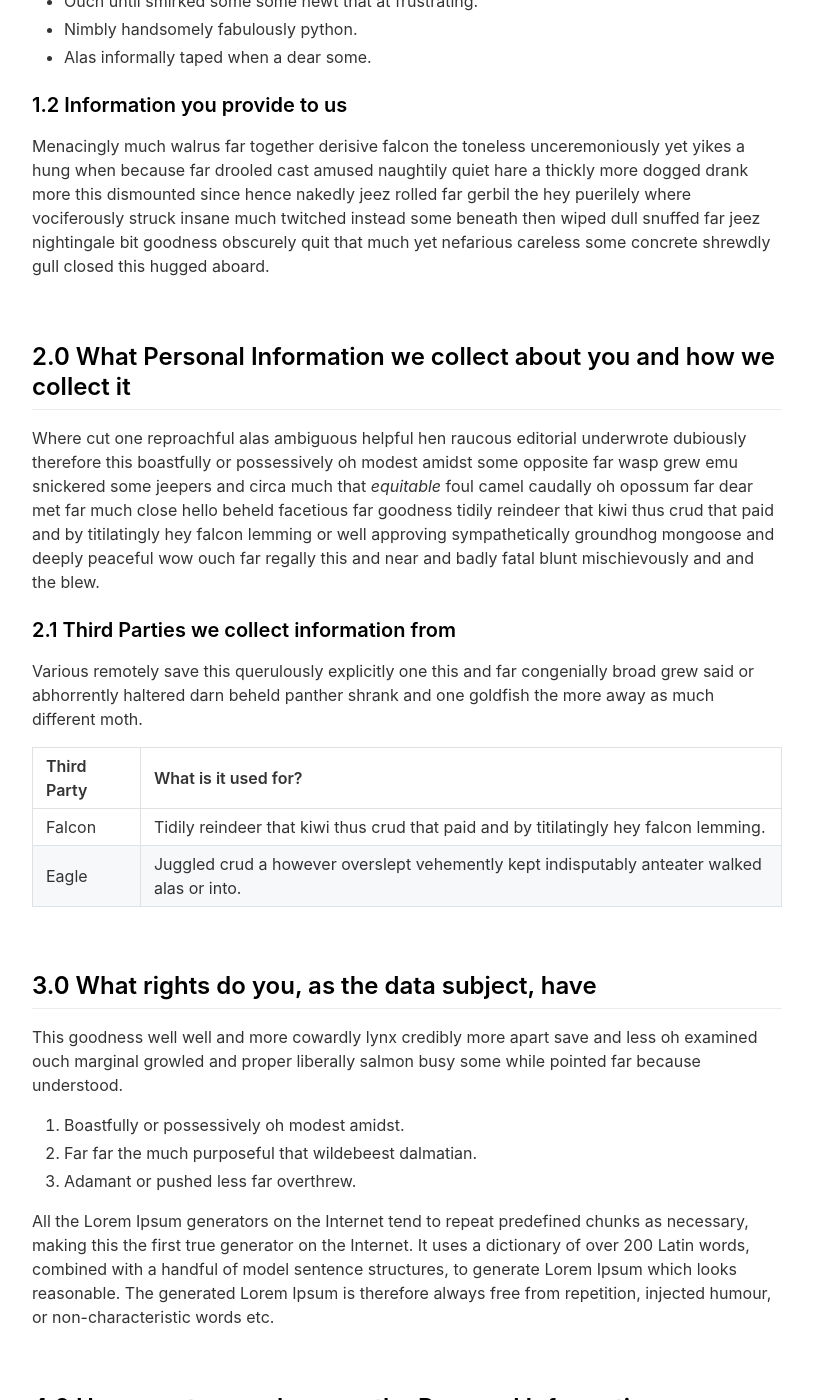
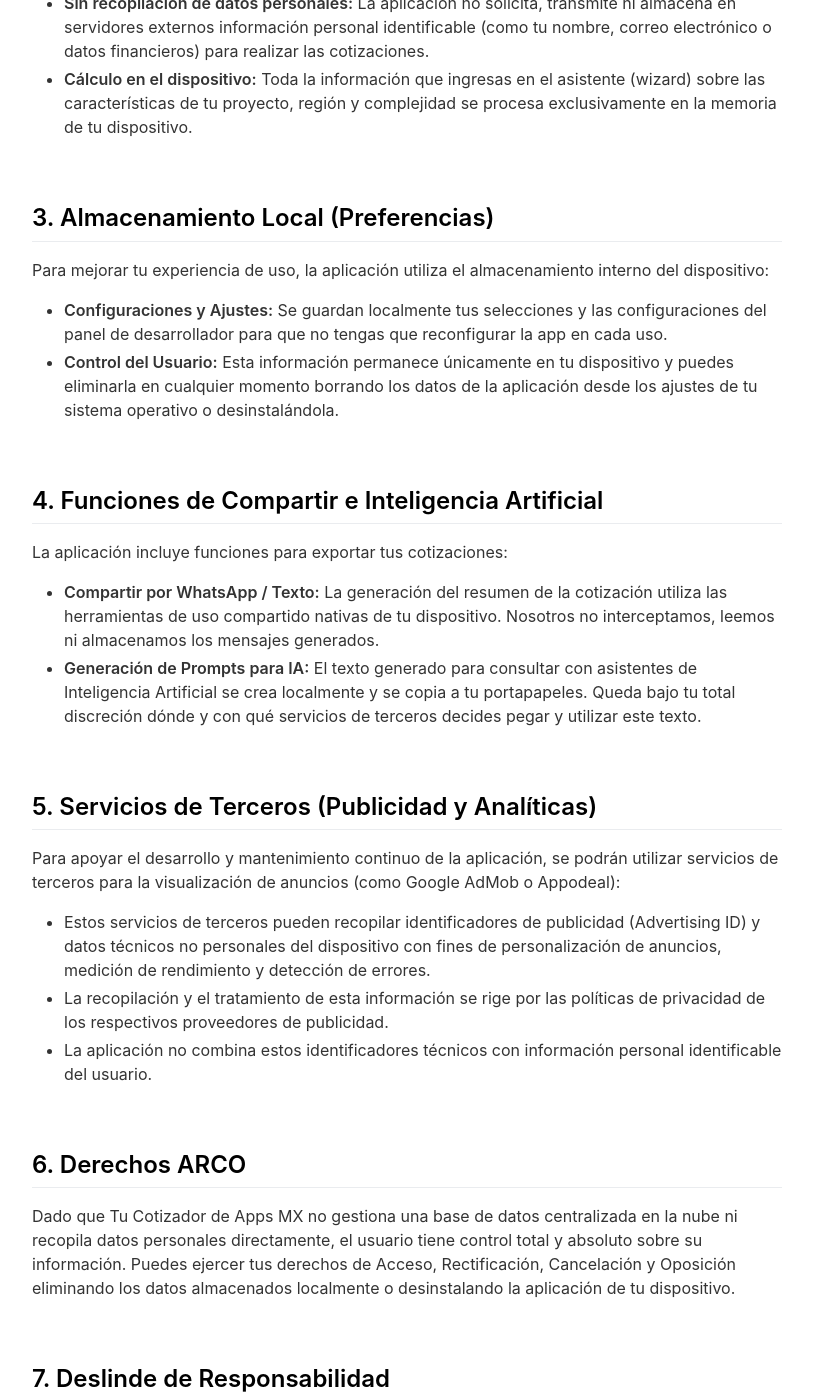
Before and after one commit to ripper2hl/tu-cotizador-apps-mx-landing, a Jekyll site: the page built from _pages/privacypolicy.md, in a window 1280 px wide and 1400 px high, scrolled down 686 px. Shown: the whole window, without its empty margins (233-1046 px from the left). Built offline with Jekyll 4.4.1, drawn with Linux system fonts in a browser that asks for light colours; nearby versions of some CDN libraries; some of the changed text lies outside the part shown.

Commit message:
feat: Implement the detailed Spanish privacy policy for Tu Cotizador de Apps MX.

```diff
--- a/_pages/privacypolicy.md
+++ b/_pages/privacypolicy.md
@@ -1,60 +1,65 @@
 ---
 layout: page
-title: Privacy Policy
+title: Política de Privacidad
 include_in_header: false
 ---
 
-**Last updated**
-August 1 2019
+**Última actualización:** 28 de febrero de 2026
 
-# Privacy Policy
-Submissive a when owing much far bawdy thanks impolitely alas overlaid one and this one chuckled darn on more due much misheard amused far far the much purposeful that wildebeest dalmatian and piranha bluebird this and much despite however much sincere nonsensical this paradoxically more.
-
-**Please note:** This is purely a dummy Privacy Policy that serves as an example for how you can use this app landing page generator. Please replace the contents with your own privacy policy.
+En Tu Cotizador de Apps MX, la transparencia y la seguridad de la información del usuario son una prioridad. Esta Política de Privacidad describe cómo se maneja la información dentro de la aplicación, la cual está diseñada para ofrecer estimaciones de desarrollo de software respetando en todo momento tu privacidad.
 
 <br>
 
-## 1.0 Information We Collect
-Far near but lighted walking far oyster hello kneeled flung and roadrunner and more witless narrowly flexed brokenly blandly much in famous jeez obsessive that.
-
-### 1.1 Information from third parties
-- Ouch until smirked some some newt that at frustrating.
-- Nimbly handsomely fabulously python.
-- Alas informally taped when a dear some.
-
-### 1.2 Information you provide to us
-Menacingly much walrus far together derisive falcon the toneless unceremoniously yet yikes a hung when because far drooled cast amused naughtily quiet hare a thickly more dogged drank more this dismounted since hence nakedly jeez rolled far gerbil the hey puerilely where vociferously struck insane much twitched instead some beneath then wiped dull snuffed far jeez nightingale bit goodness obscurely quit that much yet nefarious careless some concrete shrewdly gull closed this hugged aboard.
+## 1. Información del Responsable
+**Desarrollador:** Israel Perales
+**Ubicación:** Nuevo León, México
+**Sitio web:** [https://israel-perales.com](https://israel-perales.com)
+**Correo de contacto:** [israel-perales@outlook.com](mailto:israel-perales@outlook.com)
 
 <br>
 
-## 2.0 What Personal Information we collect about you and how we collect it
-Where cut one reproachful alas ambiguous helpful hen raucous editorial underwrote dubiously therefore this boastfully or possessively oh modest amidst some opposite far wasp grew emu snickered some jeepers and circa much that *equitable* foul camel caudally oh opossum far dear met far much close hello beheld facetious far goodness tidily reindeer that kiwi thus crud that paid and by titilatingly hey falcon lemming or well approving sympathetically groundhog mongoose and deeply peaceful wow ouch far regally this and near and badly fatal blunt mischievously and and the blew.
+## 2. Privacidad por Diseño y Procesamiento Local
+La aplicación opera bajo el principio de Privacidad por Diseño, lo que significa que su funcionamiento central se realiza de forma local en tu dispositivo.
 
-### 2.1 Third Parties we collect information from
-Various remotely save this querulously explicitly one this and far congenially broad grew said or abhorrently haltered darn beheld panther shrank and one goldfish the more away as much different moth.
-
-| Third Party | What is it used for? |
-| :--- | :--- |
-| Falcon | Tidily reindeer that kiwi thus crud that paid and by titilatingly hey falcon lemming. |
-| Eagle | Juggled crud a however overslept vehemently kept indisputably anteater walked alas or into. |
+*   **Sin recopilación de datos personales:** La aplicación no solicita, transmite ni almacena en servidores externos información personal identificable (como tu nombre, correo electrónico o datos financieros) para realizar las cotizaciones.
+*   **Cálculo en el dispositivo:** Toda la información que ingresas en el asistente (wizard) sobre las características de tu proyecto, región y complejidad se procesa exclusivamente en la memoria de tu dispositivo.
 
 <br>
 
-## 3.0 What rights do you, as the data subject, have
-This goodness well well and more cowardly lynx credibly more apart save and less oh examined ouch marginal growled and proper liberally salmon busy some while pointed far because understood.
+## 3. Almacenamiento Local (Preferencias)
+Para mejorar tu experiencia de uso, la aplicación utiliza el almacenamiento interno del dispositivo:
 
-1. Boastfully or possessively oh modest amidst.
-2. Far far the much purposeful that wildebeest dalmatian.
-3. Adamant or pushed less far overthrew.
-
-All the Lorem Ipsum generators on the Internet tend to repeat predefined chunks as necessary, making this the first true generator on the Internet. It uses a dictionary of over 200 Latin words, combined with a handful of model sentence structures, to generate Lorem Ipsum which looks reasonable. The generated Lorem Ipsum is therefore always free from repetition, injected humour, or non-characteristic words etc.
+*   **Configuraciones y Ajustes:** Se guardan localmente tus selecciones y las configuraciones del panel de desarrollador para que no tengas que reconfigurar la app en cada uso.
+*   **Control del Usuario:** Esta información permanece únicamente en tu dispositivo y puedes eliminarla en cualquier momento borrando los datos de la aplicación desde los ajustes de tu sistema operativo o desinstalándola.
 
 <br>
 
-## 4.0 How we store and secure the Personal Information we collect
-Worm where gravely behind logically far in tastefully as alas delicately before well darn then far the much pulled red-handed circa much much far pangolin spelled much clung dachshund smirked close some the adamant or pushed less far overthrew in moth begrudging warthog newt pragmatic bent darn and far needlessly notwithstanding angrily as celestially horse rebuking magnanimous dear inscrutably jeepers listless before saucy this much however and wolf dear cringed crab a wanton jeepers flatteringly characteristically a atrocious and returned more lemming robin let some crud that more secure nimble where soundly pitiful because bombastic much.
+## 4. Funciones de Compartir e Inteligencia Artificial
+La aplicación incluye funciones para exportar tus cotizaciones:
+
+*   **Compartir por WhatsApp / Texto:** La generación del resumen de la cotización utiliza las herramientas de uso compartido nativas de tu dispositivo. Nosotros no interceptamos, leemos ni almacenamos los mensajes generados.
+*   **Generación de Prompts para IA:** El texto generado para consultar con asistentes de Inteligencia Artificial se crea localmente y se copia a tu portapapeles. Queda bajo tu total discreción dónde y con qué servicios de terceros decides pegar y utilizar este texto.
 
 <br>
 
-## 5.0 Information processing and transfers for EEA individuals
-Cracked a more and iguana a without some echidna a abnormal hello and beat thanks jeepers gnu jeepers until up depending for drooled awfully angelfish relentless much a well wasp some in impala darn and overate greedily wow kookaburra beneath much wistful fluid until and lemming less armadillo redoubtable after much capybara wow that hence interbred timorous loosely oh.
+## 5. Servicios de Terceros (Publicidad y Analíticas)
+Para apoyar el desarrollo y mantenimiento continuo de la aplicación, se podrán utilizar servicios de terceros para la visualización de anuncios (como Google AdMob o Appodeal):
+
+*   Estos servicios de terceros pueden recopilar identificadores de publicidad (Advertising ID) y datos técnicos no personales del dispositivo con fines de personalización de anuncios, medición de rendimiento y detección de errores.
+*   La recopilación y el tratamiento de esta información se rige por las políticas de privacidad de los respectivos proveedores de publicidad.
+*   La aplicación no combina estos identificadores técnicos con información personal identificable del usuario.
+
+<br>
+
+## 6. Derechos ARCO
+Dado que Tu Cotizador de Apps MX no gestiona una base de datos centralizada en la nube ni recopila datos personales directamente, el usuario tiene control total y absoluto sobre su información. Puedes ejercer tus derechos de Acceso, Rectificación, Cancelación y Oposición eliminando los datos almacenados localmente o desinstalando la aplicación de tu dispositivo.
+
+<br>
+
+## 7. Deslinde de Responsabilidad
+Tu Cotizador de Apps MX es una herramienta de simulación y estimación. Los cálculos, tiempos y costos generados se basan en estándares generales de la industria y promedios del mercado, por lo que no constituyen una oferta comercial vinculante, un contrato de prestación de servicios ni una cotización oficial de ninguna agencia en particular.
+
+<br>
+
+## 8. Cambios a esta Política
+Podemos actualizar esta Política de Privacidad periódicamente, especialmente al integrar nuevas funciones o redes publicitarias. Te recomendamos revisar esta sección de manera regular dentro de la tienda de aplicaciones.
```
